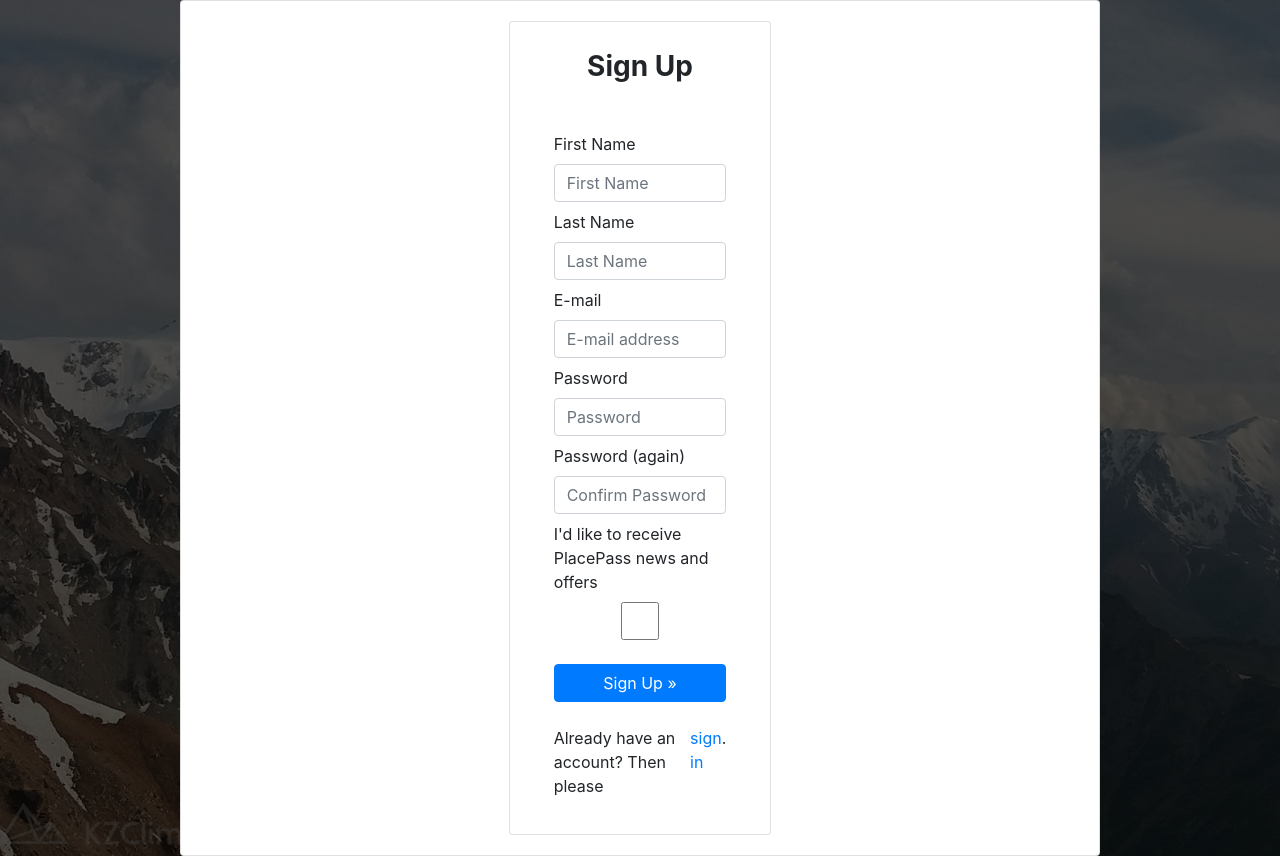
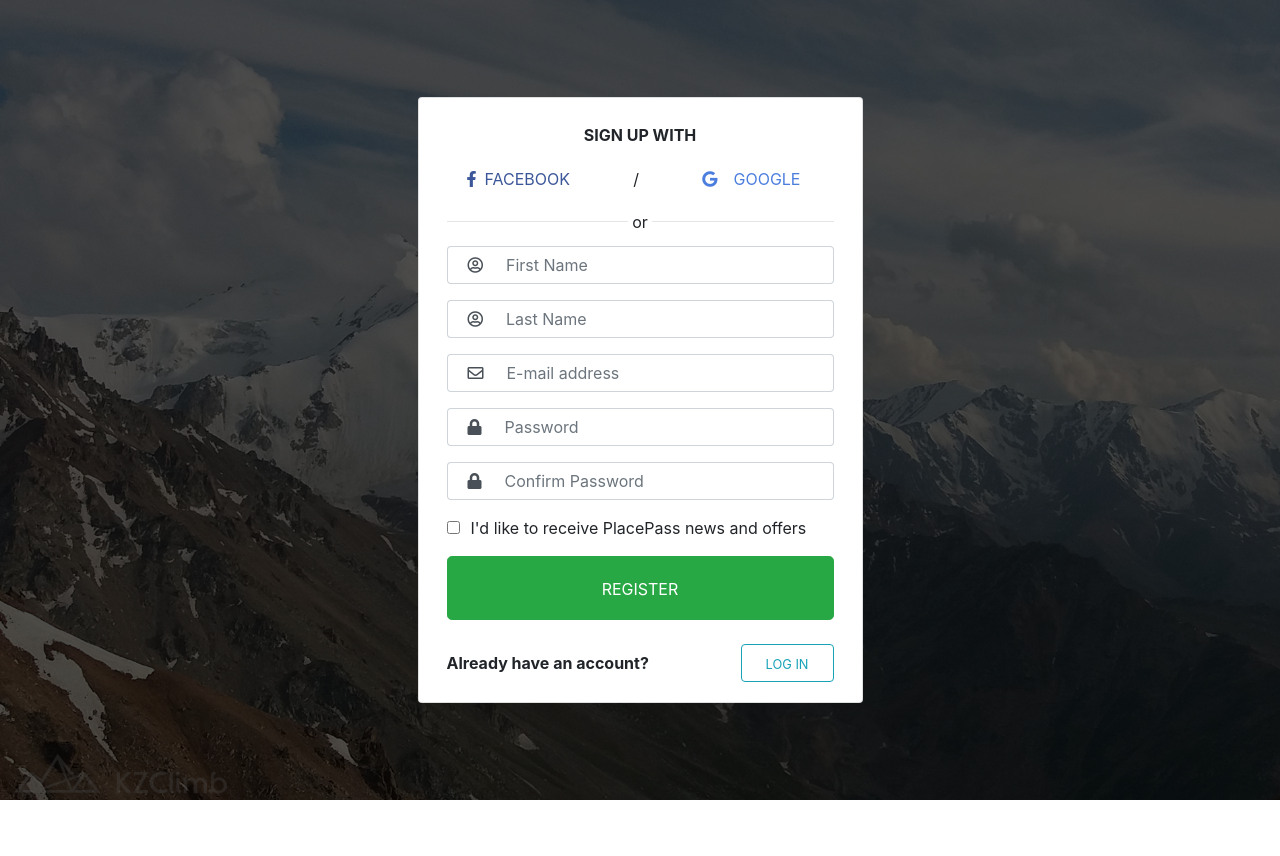
Before and after one commit to dclimber/django-oauth-test, a Django app: page /accounts/signup/ in a window 1280 px wide. After the commit the page ends 800 px from the top, so only its background shows below. Run offline with Django 3.2, Linux system fonts and the light colour scheme; some libraries are stand-ins or nearby versions.

Commit message:
feat: Update signup.html to desired UI

```diff
--- a/assets/scss/_helpers.scss
+++ b/assets/scss/_helpers.scss
@@ -1,3 +1,8 @@
+// vars
+$fb-color: #3C5799;
+$google-color: #4C7EDE;
+
+// styles
 .min-vh-100 {
     min-height: 100vh;
 }
@@ -24,3 +29,11 @@
         opacity: .3;
     }
 }
+
+.color-fb {
+    color: $fb-color;
+}
+
+.color-google {
+    color: $google-color;
+}
--- /dev/null
+++ b/templates/allauth/account/_social_login.html
@@ -0,0 +1,6 @@
+<div class="d-flex justify-content-between align-items-center mb-2 px-2">
+    <a class="btn btn-outline-light border-0 color-fb" href=""><i class="fab fa-facebook-f color-fb pr-2"></i>FACEBOOK</a> / <a class="btn btn-outline-light border-0 color-google pr-3" href=""><i class="fab fa-google color-google pr-3"></i>GOOGLE&nbsp;&nbsp;</a>
+</div>
+<div class="d-flex justify-content-between align-items-center mb-2">
+    <hr class="flex-fill">&nbsp;or&nbsp;<hr class="flex-fill">
+</div>
--- a/templates/allauth/account/signup.html
+++ b/templates/allauth/account/signup.html
@@ -1,34 +1,31 @@
 {% extends "account/base.html" %}
 
-{% load i18n widget_tweaks %}
+{% load i18n widget_tweaks socialaccount %}
 
 {% block head_title %}{% trans "Signup" %}{% endblock %}
 
-{% block content %}
-<div class="min-vh-100 d-flex align-items-center">
-  <div class="container">
-    <div class="row">
-      <div class="col-lg-4 col-md-6 mx-auto">
+{% block row_content %}
+<div class="col-lg-5 col-md-6 mx-auto">
 {# Form with header #}
   <div class="card">
-            <div class="card-body mx-4 mt-2">
-                <div class="text-center">
-                    <h3 class="mb-5">
-                        <strong>{% trans "Sign Up" %}</strong>
-                    </h3>
-                </div>
+      <div class="card-body mx-2 mt-2">
+          <h6 class="text-uppercase text-center mb-3">
+              <strong>{% trans "Sign Up with" %}</strong>
+          </h6>
+          {% include "account/_social_login.html" %}
           <form class="" id="signup_form" method="post" action="{% url 'account_signup' %}">
             {% csrf_token %}
 
-                  {% include "partials/form_fields.html" %}
+            {% include "partials/form_fields.html" with no_label=True %}
 
             <div class="text-center mb-4 pt-3">
-                      <button type="submit" class="btn btn-primary btn-block">{% trans "Sign Up" %} &raquo;</button>
+                <button type="submit" class="btn btn-success btn-lg btn-block text-uppercase py-3"><small>{% trans "Register" %}</small></button>
             </div>
 
-                  <p class="font-small grey-text d-flex justify-content-end forms-after-text">
-                      {% blocktrans %}Already have an account? Then please <a href="{{ login_url }}">sign in</a>.{% endblocktrans %}
-                  </p>
+            <div class="d-flex justify-content-between align-items-center">
+              <span><b>{% trans "Already have an account?" %}</b></span>
+              <a href="{{ login_url }}" class="btn btn-outline-info text-uppercase px-4"><small>{% trans "Log in" %}</small></a>
+            </div>
 
           </form>
 
@@ -37,7 +34,4 @@
   </div>
 {# /Form with header #}
 </div>
-    </div>
-  </div>
-</div>
 {% endblock %}
--- a/templates/partials/form_fields.html
+++ b/templates/partials/form_fields.html
@@ -10,23 +10,31 @@
 
 <!--Body-->
 {% for field in form.visible_fields %}
-  {% if field.html_name == 'remember' %}
-    <div class="d-flex mb-2">
-      <div>
-        <div class="custom-control custom-checkbox">
-            {{ field|add_class:'custom-control-input' }}
-            <label for="{{ field.id_for_label }}" class="">{{ field.label }}
-            </label>
-            {% for error in field.errors %}
-              <div class="invalid-feedback">{{ error }}</div>
-            {% endfor %}
-        </div>
-      </div>
+  {% if field.field.widget.input_type  == 'checkbox' %}
+    <div class="form-check">
+        {{ field|add_class:'form-check-input' }}
+        <label for="{{ field.id_for_label }}" class="form-check-label pl-1">{{ field.label }}
+        </label>
+        {% for error in field.errors %}
+          <div class="invalid-feedback">{{ error }}</div>
+        {% endfor %}
     </div>
   {% else %}
     <div class="form-group mb-2">
+      {% if not no_label %}
       <label for="{{ field.id_for_label }}" class="">{{ field.label }}</label>
-      {{ field|add_class:'form-control' }}
+      {% endif %}
+
+      <div class="input-group mb-3">
+          <div class="input-group-prepend">
+            {% for key, value in form.icons.items %}
+                {% if field.name == key %}
+                  <span class="input-group-text bg-transparent border-right-0"><i class="{{ value }} px-2"></i></span>
+                {% endif %}
+            {% endfor %}
+            </div>
+          {{ field|add_class:'form-control border-left-0 pl-1' }}
+      </div>
 
       {% for error in field.errors %}
         <div class="invalid-feedback">{{ error }}</div>
```
Also changed, not shown: assets/css/styles.css, 1 other file. Lines whose indentation alone changed are shown as unchanged.
